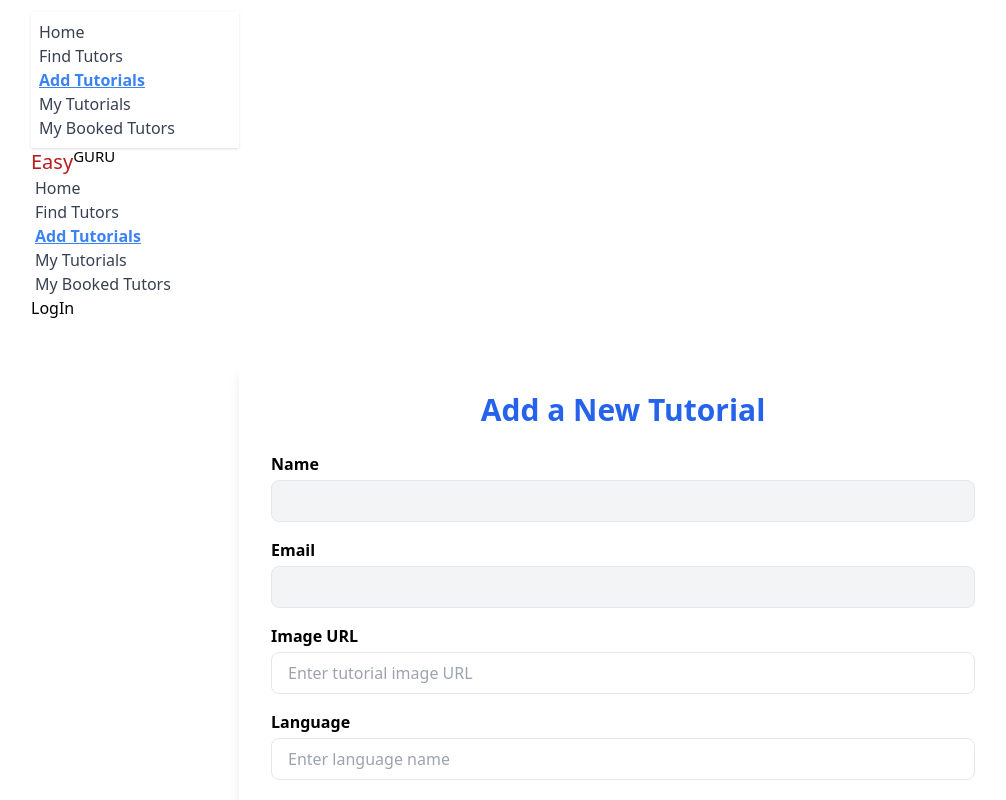
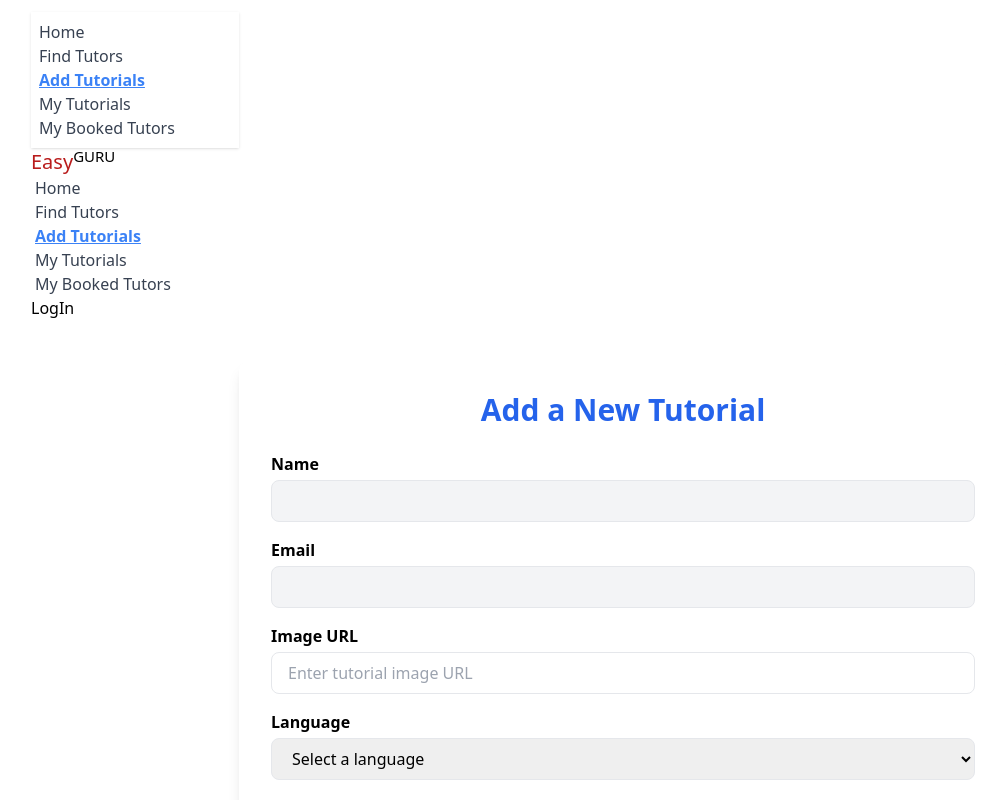
Before and after one commit to mdriyajulislamakash11/Learn-Language-Tutorial-Project-client-site, a React (Vite) app: page /add-tutorials in a window 1280 px wide. Shown: the top 800 px of the page, without its empty margins (17-1023 px from the left). Built offline with nearby package versions, Linux system fonts and the light colour scheme; no server answers.

Commit message:
form er language ke select option korlam

```diff
--- a/src/pages/AddTutorials.jsx
+++ b/src/pages/AddTutorials.jsx
@@ -78,13 +78,22 @@ const AddTutorials = () => {
         {/* Language */}
         <div>
           <label className="block mb-1 font-semibold">Language</label>
-          <input
-            type="text"
+          <select
             name="language"
-            placeholder="Enter language name"
             required
             className="w-full px-4 py-2 border rounded-lg"
-          />
+          >
+            <option value="">Select a language</option>
+            <option value="English">English Tutors</option>
+            <option value="Spanish">Spanish Tutors</option>
+            <option value="French">French Tutors</option>
+            <option value="German">German Tutors</option>
+            <option value="Italian">Italian Tutors</option>
+            <option value="Chinese">Chinese Tutors</option>
+            <option value="Arabic">Arabic Tutors</option>
+            <option value="Japanese">Japanese Tutors</option>
+            <option value="Portuguese">Portuguese Tutors</option>
+          </select>
         </div>
 
         {/* Price */}
```
